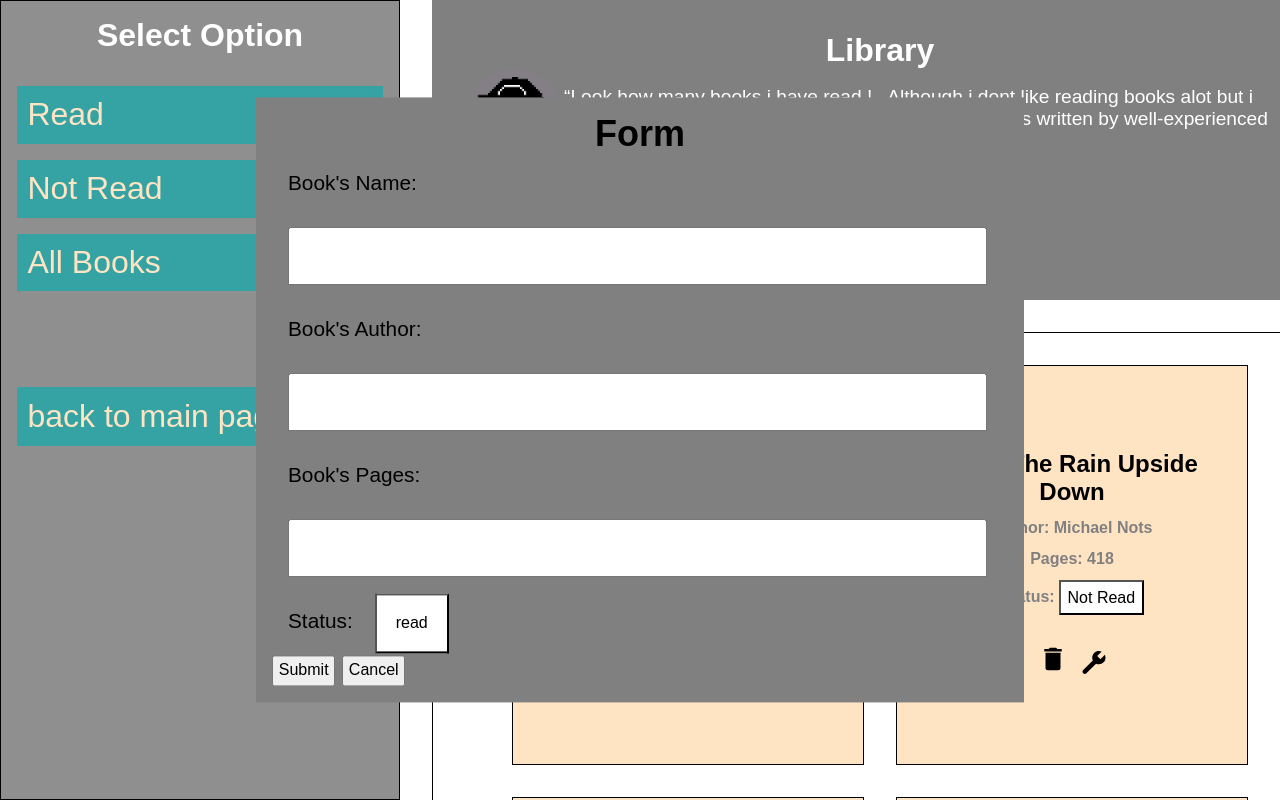
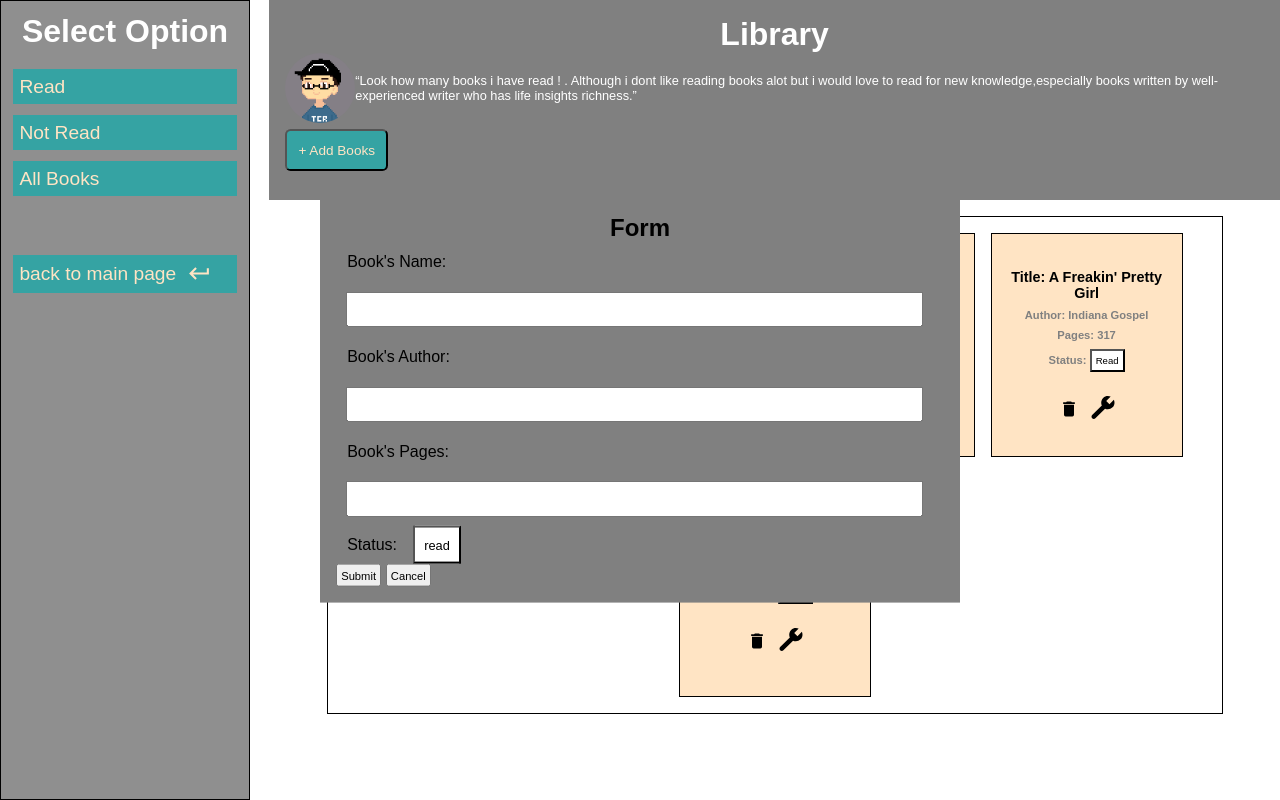
Before and after one commit to BenerdAndrian/library, a plain HTML site: page index.html in a window 1280 px wide. Both pictures are taken after a click on the button "+ Add Books". Drawn offline with Linux system fonts and the light colour scheme.

Commit message:
style a bit

```diff
--- a/index.html
+++ b/index.html
@@ -13,7 +13,7 @@
                 <h1>Library</h1>
 
                 <span class="quotes">
-                    <img style=" width:100px;height:100px;border-radius:50px" src="draw-a-personalized-pixel-art-avatar-of-you-in-my-style.webp" alt="">
+                    <img style=" width:70px;height:70px;border-radius:50px" src="draw-a-personalized-pixel-art-avatar-of-you-in-my-style.webp" alt="">
                     <q>Look how many books i have read ! . Although i dont like reading books alot but i would love to read for new knowledge,especially books written by well-experienced writer who has life insights richness.</q>
                 </span>
                 <button class="bookAddBtn">+ Add Books</button>
@@ -29,7 +29,7 @@
             <li class="readCategory">Read</li>
             <li class="notReadCategory">Not Read</li>
             <li class="All">All Books</li>
-            <li class="homepage"><a  style="display:flex;align-items:center" href="https://benerdandrian.github.io/myPortfolio/"><span>back to main page </span><svg style="width:38px;height:38px;fill:bisque;margin-left:1rem;" xmlns="http://www.w3.org/2000/svg" viewBox="0 0 24 24"><title>keyboard-return</title><path d="M19,7V11H5.83L9.41,7.41L8,6L2,12L8,18L9.41,16.58L5.83,13H21V7H19Z" /></svg></a> </li>
+            <li class="homepage"><a  style="display:flex;align-items:center" href="https://benerdandrian.github.io/myPortfolio/"><span>back to main page </span><svg style="width:25px;height:25px;fill:bisque;margin-left:0.65rem;" xmlns="http://www.w3.org/2000/svg" viewBox="0 0 24 24"><title>keyboard-return</title><path d="M19,7V11H5.83L9.41,7.41L8,6L2,12L8,18L9.41,16.58L5.83,13H21V7H19Z" /></svg></a> </li>
          </ul>
         </div>
 
--- a/style.css
+++ b/style.css
@@ -11,12 +11,12 @@ h1{
     text-align:center;
 }
 .quotes{
-    font-size:1.2rem;
+    font-size:0.8rem;
     display:flex;
     align-items:center;
 }
 header{
-    padding:2rem;
+    padding:1rem;
 }
 li{
     list-style: none;
@@ -24,9 +24,9 @@ li{
 .container{
 
     display:grid;
-    grid-template-columns:400px 1fr;
+    grid-template-columns:250px 1fr;
     grid-template-rows:100vh;
-    gap:2rem;
+    gap:1.2rem;
 }
 .container .content{
     overflow:auto;
@@ -37,12 +37,12 @@ li{
     background-color:rgb(143, 143, 143);
     color:black;
     border:1px solid;
-    padding:1rem;
+    padding:0.75rem;
 
 
 }
 .homepage{
-    margin-top:5rem;
+    margin-top:3rem;
 }
 .homepage a{
     text-decoration: none;
@@ -54,20 +54,20 @@ li{
 .sidebar ul{
     display:flex;
     flex-direction:column;
-    gap:1rem;
-    margin-top:2rem;
+    gap:0.7rem;
+    margin-top:1.2rem;
 }
 .sidebar ul li{
-    font-size:2rem;
+    font-size:1.2rem;
     color:bisque;
-    padding:0.65rem;
+    padding:0.4rem;
     background-color:rgb(53, 163, 163);
     cursor:pointer;
 }
 .content{
     grid-column:2/3;
     display:grid;
-    grid-template-rows:300px 1fr;
+    grid-template-rows:200px 1fr;
 }
 header{
     grid-row:1/2;
@@ -75,12 +75,12 @@ header{
     color:white;
 }
 header button{
-    padding:1rem;
+    padding:0.7rem;
     background-color:rgb(53, 163, 163);
-    font-size:1.2rem;
+    font-size:0.85rem;
     color:bisque;
-    border-radius:0.5rem;
-    margin-top:1rem;
+    border-radius:0.35rem;
+    margin-top:0.4rem;
     cursor:pointer;
 }
 .library{
@@ -89,17 +89,17 @@ header button{
     border:1px solid;
     width:70vw;
     margin:auto;
-    gap:2rem;
+    gap:1rem;
     flex-wrap:wrap;
     justify-content:center;
-    margin-top:2rem;
-    padding:2rem;
+    margin-top:1rem;
+    padding:1rem;
 }
 li.book{
-    padding:1rem;
+    padding:0.5rem;
     border:1px solid;
-    width:22rem;
-    height:25rem;
+    width:12rem;
+    height:14rem;
     text-align:center;
     display:flex;
     flex-direction:column;
@@ -115,36 +115,35 @@ li.book{
 
 }
 li.book h3{
-    font-size:1.5rem;
+    font-size:0.9rem;
 }
 li.book p{
-    font-size:1rem;
+    font-size:0.7rem;
     color:grey;
-    margin:0.8rem;
+    margin:0.5rem;
 }
 li.book p button{
-    padding:0.4rem;
-    font-size:1rem;
+    padding:0.25rem;
+    font-size:0.6rem;
     cursor:pointer;
 }
 li.book svg{
-    width:30px;
-    height:30px;
+    width:20px;
+    height:20px;
 
 }
 
 form{
-    width:60vw;
+    width:50vw;
     position:absolute;
     top:50%;
     left:50%;
     transform: translate(-50%,-50%);
     z-index:1;
     background-color:grey;
-    padding:2rem;
+    padding:1rem;
     display:none;
-    padding:1rem;
-    font-size:1.5rem;
+    font-size:1rem;
 }
 
 form h2{
@@ -152,25 +151,25 @@ form h2{
 }
 form label{
     display:block;
-    font-size:1.3rem;
-    margin:1rem;
+    font-size:1rem;
+    margin:0.7rem;
 }
 form input:not(.readStatus){
     width:95%;
-    font-size:1.2rem;
-    margin:1rem;
-    padding:1rem;
+    font-size:0.7rem;
+    margin:0.6rem;
+    padding:0.6rem;
 
 }
 .readStatus{
-    padding:1.2rem;
-    font-size:1rem;
+    padding:0.6rem;
+    font-size:0.8rem;
 }
 .toDelete,.toAdjust{
     cursor:pointer;
 }
 .submit,.change,.cancelBtn{
-    padding:0.3rem;
-    font-size:1rem;
+    padding:0.2rem;
+    font-size:0.7rem;
     cursor:pointer;
 }
```
